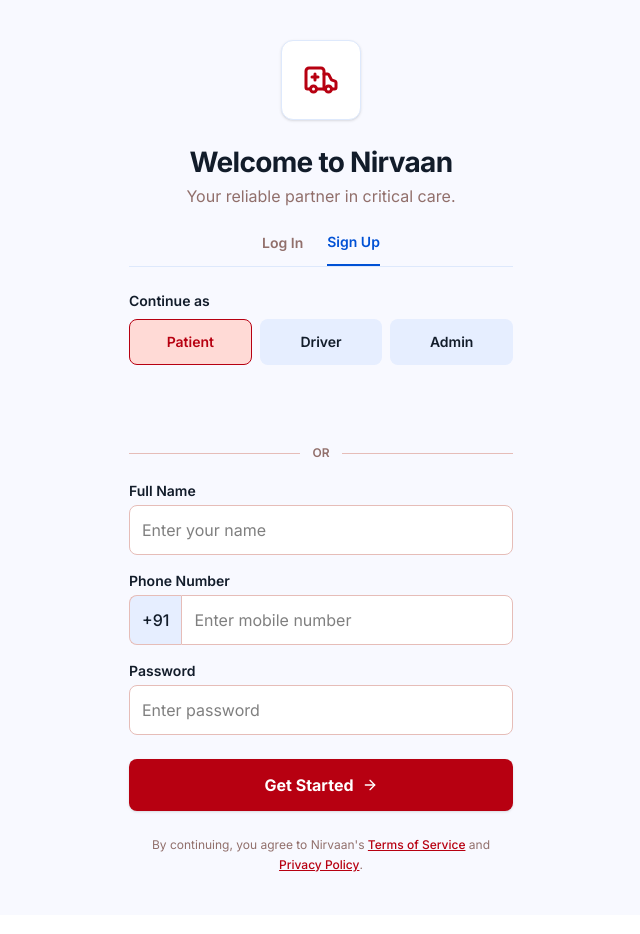
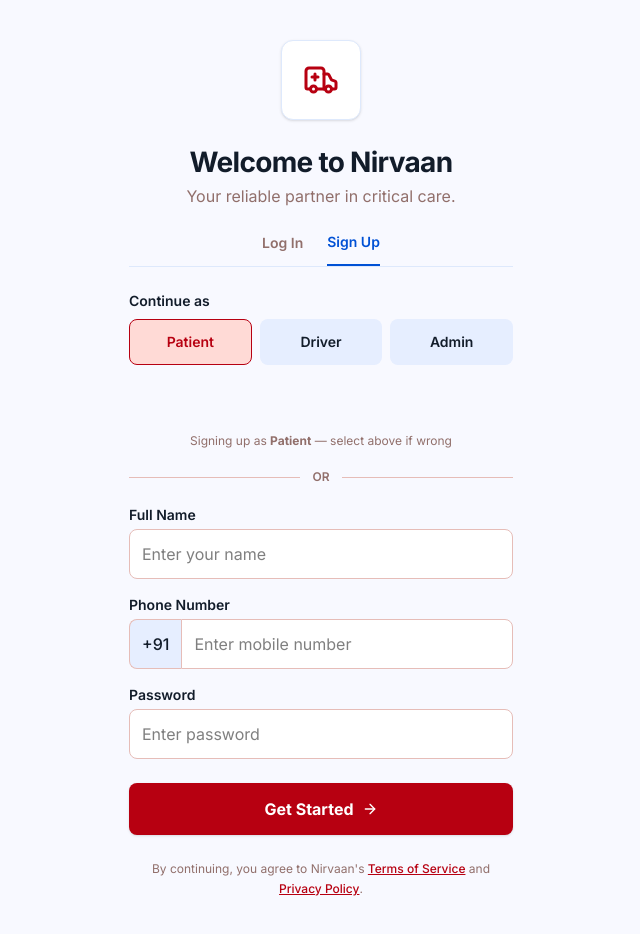
Before and after one commit to sunnydodake2428-boop/NIRVAAN, a React (Vite) app in the folder frontend/: page /login in a window 1280 px wide. Both pictures are taken after a click on the button "Sign Up". Shown: the top 934 px of the page, without its empty margins (319-959 px from the left). Built offline with nearby package versions, Linux system fonts and the light colour scheme; no server answers.

Commit message:
fixed google auth issues

```diff
--- a/frontend/src/pages/Login.jsx
+++ b/frontend/src/pages/Login.jsx
@@ -42,6 +42,10 @@ export default function Login() {
 
  async function handleGoogleSuccess(credentialResponse) {
   setError("");
+  if (mode === "signup" && !role) {
+    setError("Please select Patient or Driver first");
+    return;
+  }
   try {
     const { data } = await api.post("/auth/google", {
       credential: credentialResponse.credential,
@@ -105,12 +109,18 @@ export default function Login() {
         </div>
 
                {/* Google Sign-In */}
-        <div className="flex justify-center mb-5">
+        <div className="flex justify-center mb-2">
           <GoogleLogin
             onSuccess={handleGoogleSuccess}
             onError={() => setError("Google sign-in failed")}
+            text={mode === "signup" ? "signup_with" : "signin_with"}
           />
         </div>
+        {mode === "signup" && (
+          <p className="text-xs text-nirvaan-outline text-center mb-5">
+            Signing up as <b>{role === "driver" ? "Driver" : "Patient"}</b> — select above if wrong
+          </p>
+        )}
 
         <div className="flex items-center gap-3 mb-5">
           <div className="flex-1 h-px bg-nirvaan-outline-variant" />
```
Lines whose indentation alone changed are shown as unchanged.
